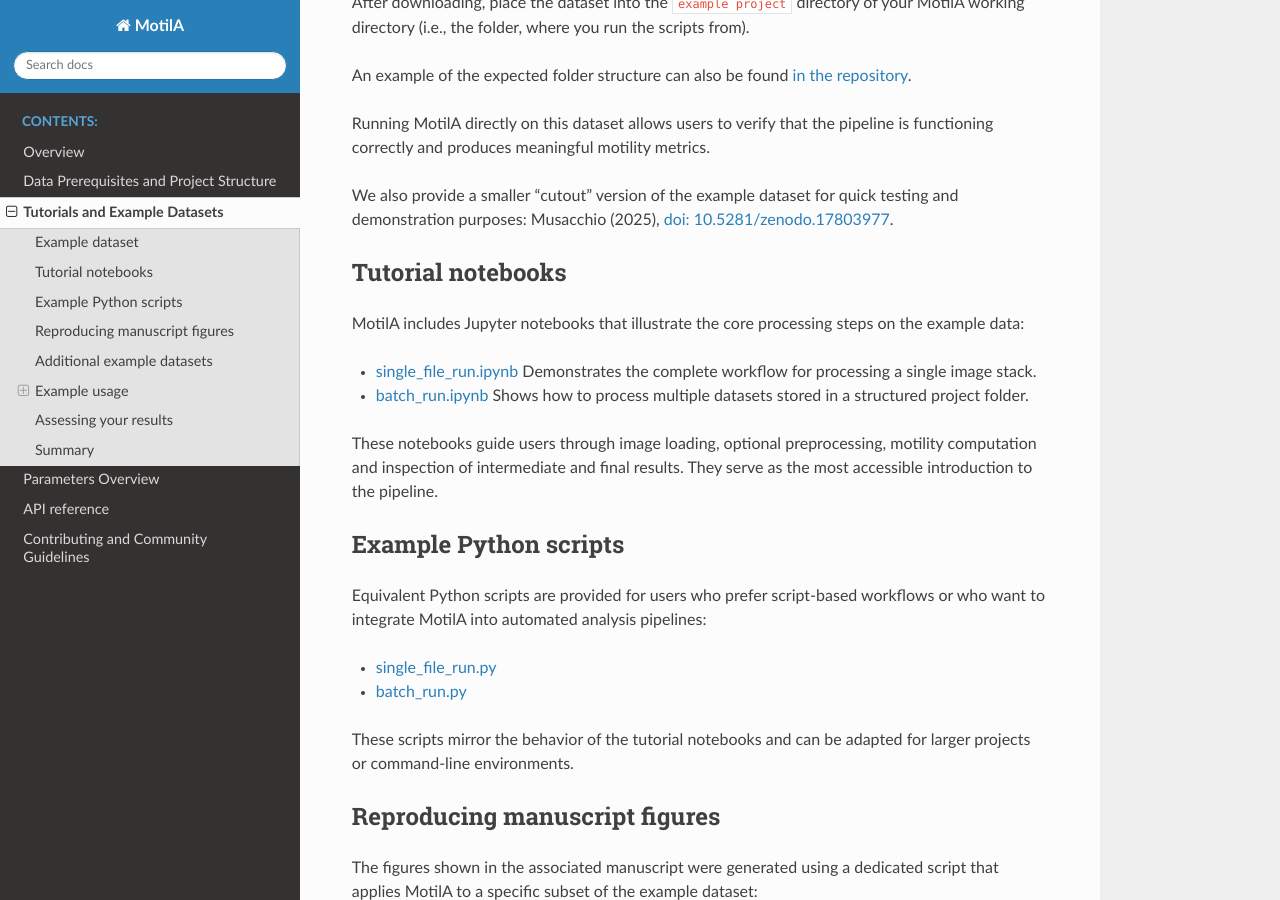
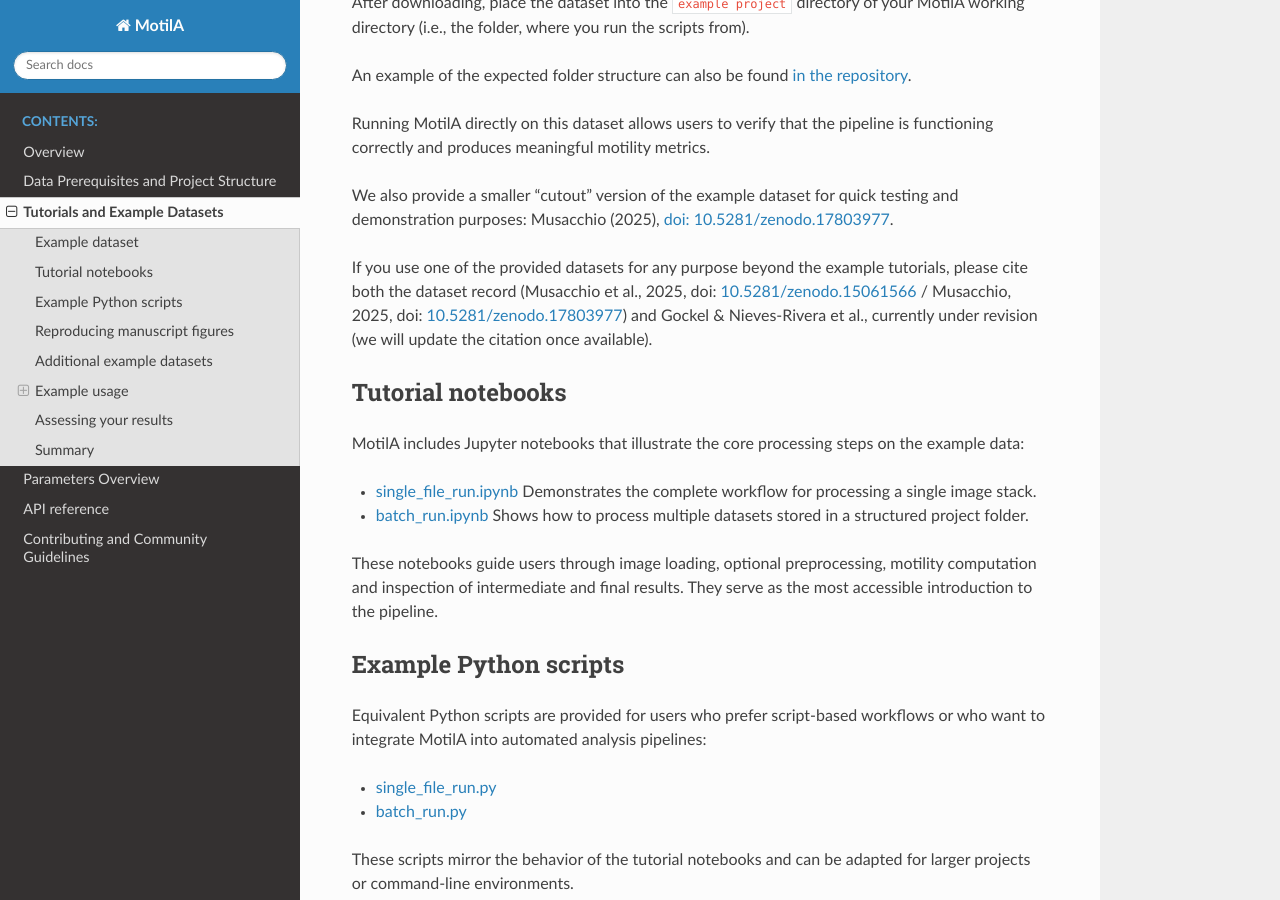
Before and after one commit to FabrizioMusacchio/MotilA, a Sphinx documentation site: the page built from docs/source/tutorials.rst, in a window 1280 px wide and 900 px high, scrolled down 1198 px. Built offline with Sphinx 7.4.7 and the Read the Docs theme 3.1.0, drawn with Linux system fonts in a browser that asks for light colours.

Commit message:
Update example dataset citations and README documentation
- Changed citations in README.md, tutorials.rst, and example notebooks to reflect the correct (zenodo!) authorship (Musacchio et al., 2025).
- Added information about a smaller "cutout" version of the example dataset in README.md and tutorials.rst.
- Updated the example project README to ensure consistency in dataset citation.

```diff
--- a/docs/source/tutorials.rst
+++ b/docs/source/tutorials.rst
@@ -40,6 +40,13 @@ is functioning correctly and produces meaningful motility metrics.
 
 We also provide a smaller "cutout" version of the example dataset for quick testing and
 demonstration purposes: Musacchio (2025), `doi: 10.5281/zenodo.17803977 <https://zenodo.org/records/17803978>`_.
+
+If you use one of the provided datasets for any purpose beyond the example tutorials,
+please cite both the dataset record (Musacchio et al., 2025, doi: `10.5281/zenodo.15061566 <https://zenodo.org/records/15061566>`_ /
+Musacchio, 2025, doi: `10.5281/zenodo.17803977 <https://zenodo.org/records/17803978>`_)
+and Gockel & Nieves-Rivera et al., currently  under revision (we will update
+the citation once available).
+
 
 Tutorial notebooks
 ------------------
```
Also changed, not shown: README.md (+2 -2 lines), 1 other file.
